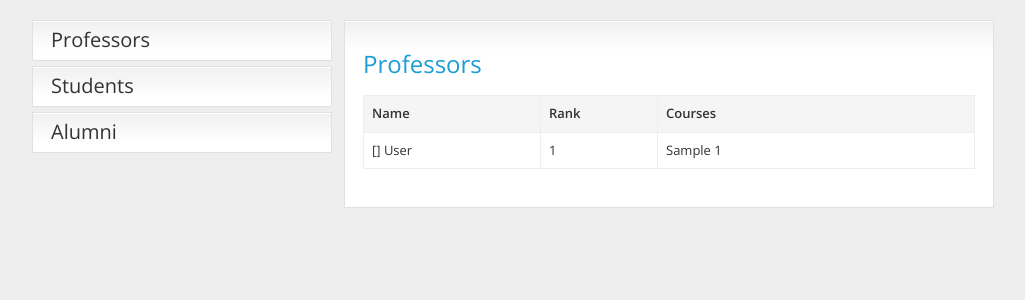
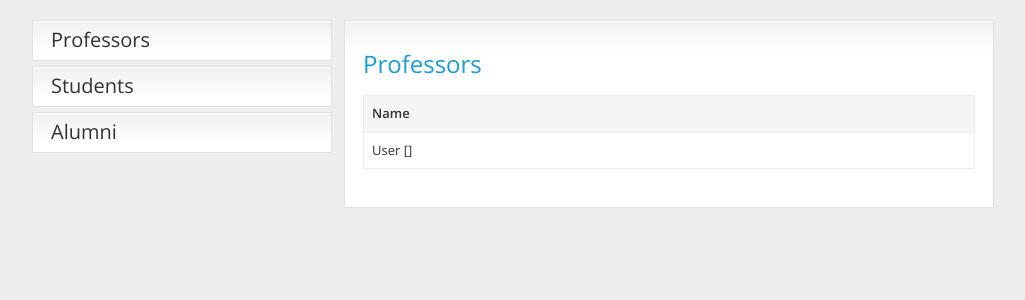
Before and after one commit to TUM-FAF/FAFSite, a Django app: template templates/alumni.html in a window 1280 px wide. Shown: the part 170-470 px from the top of the page, without its empty margins (127-1152 px from the left). Run offline with Django 3.2, Linux system fonts and the light colour scheme; the template is opened without the code that fills it: most values are stand-ins (such as "Sample title", 1, 10 or a date in 2020); grey boxes marked "Sample" are stand-in pictures; parts of the project's set-up code (start-up, migrations or seed data) failed here and were passed over; some libraries are stand-ins or nearby versions.

Commit message:
alumni new id card

```diff
--- a/templates/alumni.html
+++ b/templates/alumni.html
@@ -14,50 +14,64 @@
 					<thead>
 						<tr>
 							<th class='name'>Name</th>
-							<th class='degree'>Rank</th>
-							<th>Courses</th>
 						</tr>
 					</thead>
 					<tbody>
-						{% for academic in academics %}
-						{% with academic.0 as professor %}
-						{% with academic.1 as courses %}
+						{% for alumnae in alumni %}
+						{% with alumnae as al %}
 						<tr class='person'>
-							<td class='name'>{{ professor.name }} {{ professor.surname }}</td>
-							<td class='degree'>{{ professor.rank }}</td>
-							<td>
-								{% for course in courses %}
-									{% if forloop.last %}
-										{{ course.subject_en }}
-									{% else %}
-										{{ course.subject_en }},
-									{% endif %}
-								{% endfor %}
-							</td>
+							<td>{{ al.surname }} {{ al.name }}</td>
 						</tr>
 						<tr class='id_card'>
 							<td colspan="3">
-								{% if professor.photo%}
-									<div><img src="{{ MEDIA_URL }}{{professor.photo}}" alt=""></div>
-								{% else %}
-								{% endif %}
-								<div>
-									<h4>{{ professor.name }} {{ professor.surname }}</h4>
-									<p>{{ professor.rank }}</p>
-									<p class='emphasis'>Courses:</p>
-									<ul>
-										{% for course in courses %}
-											<li><a href="/courses/{{ course.title }}/">{{ course.subject_en }}</a></li>
-										{% empty %}
-											<p>Oops, no courses assigned to this professor.</p>
-										{% endfor %}
-									</ul>
+								<div class='card'>
+									<h4>{{ al.name }} {{ al.surname }}</h4>
+									{% if professor.rank %} <p>{{ professor.rank|first }}</p>{% endif %}
+									{% if al.photo %}
+										<img src="{{ MEDIA_URL }}{{ al.photo }}" alt="">
+									{% endif %}
+									{% if al.programming_skills %}
+									<div class='id_right'>
+										<p class='emphasis'>Programming</p>
+										{{ al.programming_skills|safe }}
+									</div>
+									{% endif %}
+									<div class="clr"></div>
+									{% if al.current_job %}
+									<p><span class='emphasis'>Employeed:</span> {{ al.current_job|safe }}</p>
+									{% endif %}
+									{% if al.diploma_topic %}
+									<p><span class='emphasis'>Diploma Topic:</span> {{ al.diploma_topic }}</p>
+									{% endif %}
+									{% if al.projects_involved %}
+									<div>
+										<p class='emphasis'>Projects involved</p>
+										{{ al.projects_involved|safe }}
+									</div>
+									{% endif %}
+									{% if al.publications %}
+									<div>
+										<p class='emphasis'>Publications</p>
+										{{ al.publications|safe }}
+									</div>
+									{% endif %}
+									{% if al.phone or al.linkedin or al.facebook or al.googleplus or al.skype %}
+									<div>
+										<p class='emphasis'>Get in touch</p>
+										<ul>
+											{% if al.phone %}<li>Phone  {{ al.phone }}</li>{% endif %}
+											{% if al.linkedin %}<li><a href="{{ al.linkedin }}" target="_blank">Linkedin</a></li>{% endif %}
+											{% if al.facebook %}<li><a href="{{ al.facebook }}"  target="_blank">Facebook</a></li>{% endif %}
+											{% if al.googleplus %}<li><a href="{{ al.googleplus }}" target="_blank">Google+</a></li>{% endif %}
+											{% if al.skype %}<li><a href="{{ al.skype }}" target="_blank">Skype</a></li>{% endif %}
+										</ul>
+									</div>
+									{% endif %}
 								</div>
 								<div class="clr"></div>
 								<a href="#" class="hide_btn">Hide</a>
 							</td>
 						</tr>
-						{% endwith %}
 						{% endwith %}
 						{% endfor %}
 					</tbody>
```
